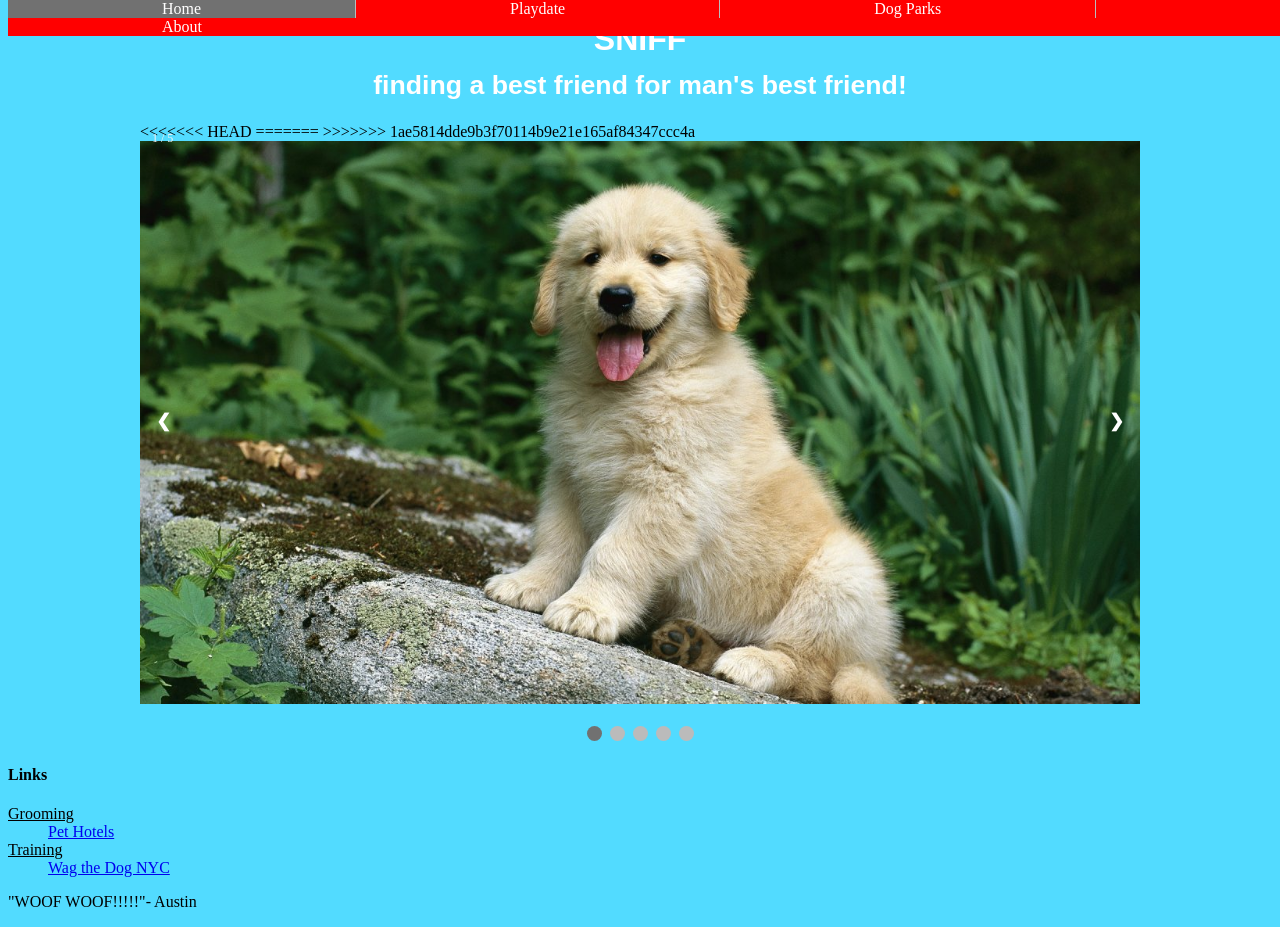
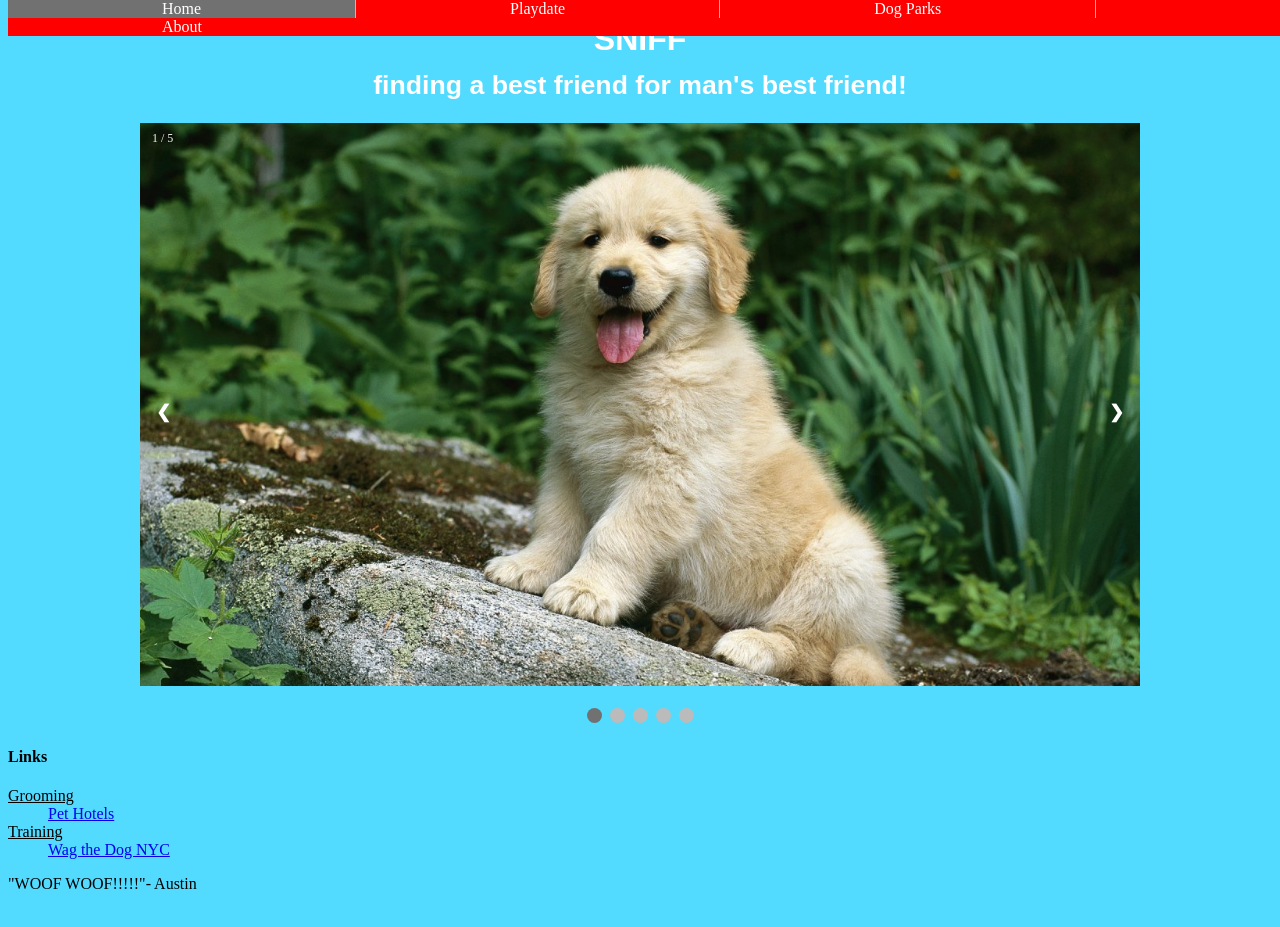
Before and after one commit to linamontes10-zz/sniff, a Python web app: template templates/homepage.html in a window 1280 px wide. After the commit the page ends 889 px from the top, so only its background shows below. Run offline with Jinja, Linux system fonts and the light colour scheme; the template is opened without the code that fills it, so the values that code supplies are empty.

Commit message:
fix homepage merge conflict

```diff
--- a/templates/homepage.html
+++ b/templates/homepage.html
@@ -16,11 +16,6 @@
 
   <!-- Slideshow container -->
 <div class="slideshow-container">
-<<<<<<< HEAD
-
-=======
-
->>>>>>> 1ae5814dde9b3f70114b9e21e165af84347ccc4a
   <!-- Full-width images with number and caption text -->
   <div class="mySlides fade">
     <div class="numbertext">1 / 5</div>
```
